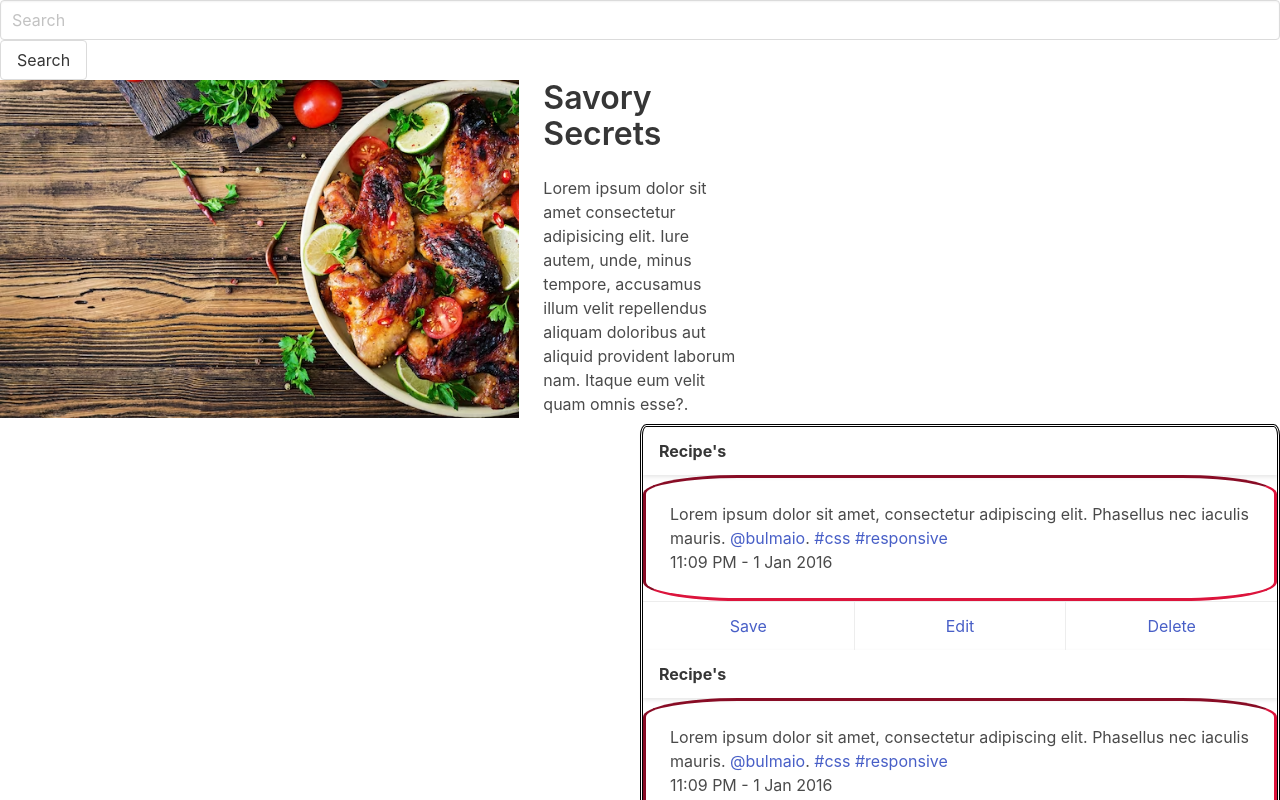
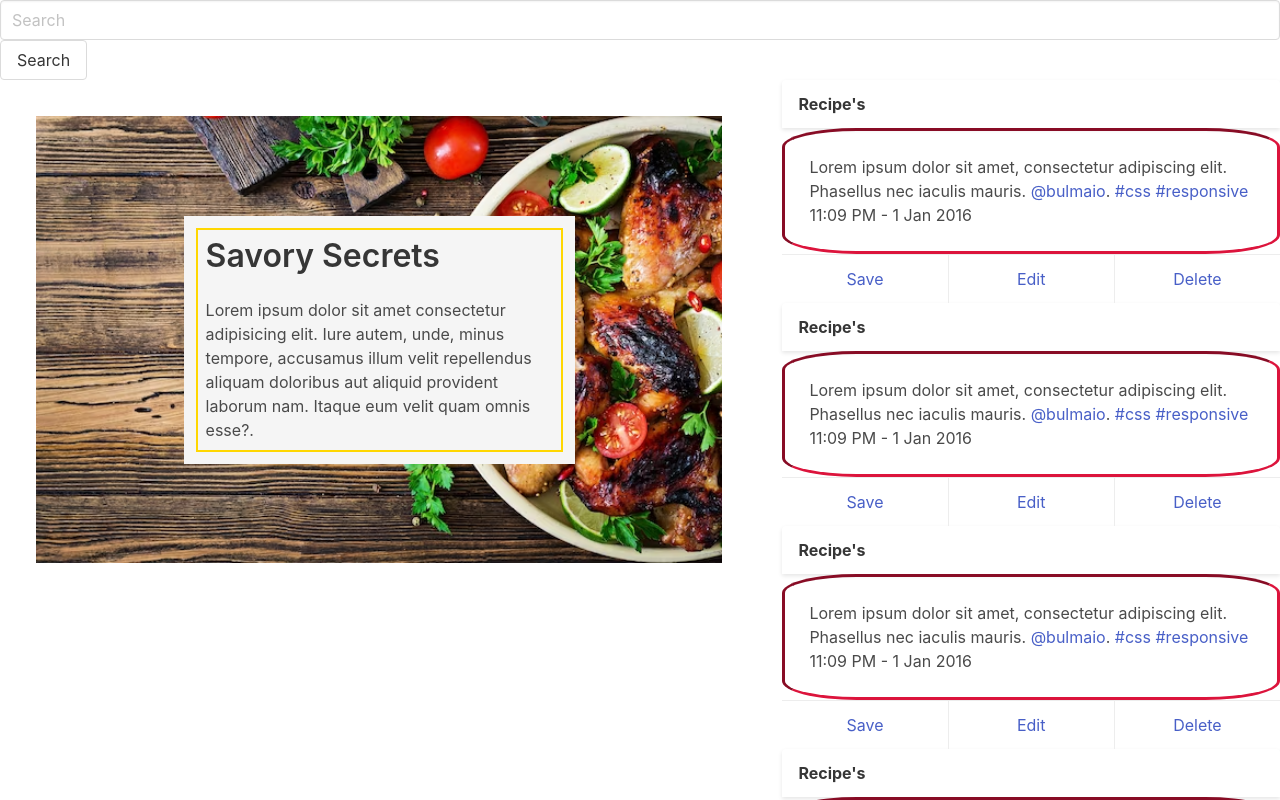
Before and after one commit to elsie-d/group-eight-recipe-project, a plain HTML site: page index.html in a window 1280 px wide. Shown: the top 800 px of the page. Drawn offline with nearby package versions, Linux system fonts and the light colour scheme.

Commit message:
styled colums, page layout and intro img container

```diff
--- a/assets/scipt.css
+++ /dev/null
@@ -1,19 +0,0 @@
-.container-2 {
-    width: 50%;
-    margin-left: 50%;
-    border-style: double;
-    border-radius: 1%;
-    border-color: black;
-}
-
-.card-content {
-    border-style: inset;
-    border-color: crimson;
-    border-radius: 15%;
-}
-.card-styles {
-    border-style: groove;
-    border-color: black;
-    padding: 5px;
-
-}
--- /dev/null
+++ b/assets/style.css
@@ -0,0 +1,45 @@
+.container-1 {
+    /* min-height: 70vh; */
+   position: relative;
+   height: fit-content;
+}
+
+.intro {
+    position: absolute;
+    left: 0;
+    top: 0;
+    width: 100%;
+    height: 100%;
+    /* opacity: 0; */
+}
+
+.intro-content {
+    opacity: 1;
+    background-color: aqua;
+    width: 50%;
+    height: fit-content;
+}
+
+.border {
+    border: 2px solid gold;
+
+}
+/* .container-2 {
+    width: 50%;
+    margin-left: 50%;
+    border-style: double;
+    border-radius: 1%;
+    border-color: black;
+} */
+
+.card-content {
+    border-style: inset;
+    border-color: crimson;
+    border-radius: 15%;
+}
+.card-styles {
+    border-style: groove;
+    border-color: black;
+    padding: 5px;
+
+}
--- a/index.html
+++ b/index.html
@@ -6,7 +6,7 @@
   <meta name="viewport" content="width=device-width, initial-scale=1.0">
   <title>Savory-Secrets</title>
   <link rel="stylesheet" href="https://cdn.jsdelivr.net/npm/bulma@0.9.4/css/bulma.min.css">
-    <link rel="stylesheet" href="./assets/scipt.css">
+  <link rel="stylesheet" href="./assets/style.css">
 </head>
 
 <body>
@@ -18,13 +18,12 @@
   </div>
   <!--End Search Bar-->
 
-
-        <div class="container-1">
   <div class="columns">
-                <div class="column is-5">
-                    <img src="assets/chicken-wings-barbecue.jpeg" alt="Primary Image" class="primary-image">
-                </div>
-                <div class="column is-2">
+    <div class="container-1 column is-three-fifths p-6">
+      <img src="assets/chicken-wings-barbecue.jpeg" alt="Primary Image" class="image is-fullwidth">
+      <div class="intro is-flex is-justify-content-center is-align-items-center">
+        <div class="intro-content p-3 has-background-light">
+          <div class="border p-2">
           <h1 class="title">Savory Secrets</h1>
           <p>Lorem ipsum dolor sit amet consectetur adipisicing elit. Iure autem, unde, minus tempore,
             accusamus illum velit repellendus aliquam doloribus aut aliquid provident laborum nam. Itaque
@@ -32,9 +31,10 @@
         </div>
       </div>
       </div>
+    </div>
 
 
-    <div class="container-2">
+    <div class="container-2 column">
       <div class="card-1">
         <header class="card-header">
           <p class="card-header-title">
@@ -161,7 +161,7 @@
         </div>
       </div>
     </div>
-
+  </div>
   <footer class="footer">
     <div class="content has-text-centered">
       <p>
```
Lines whose indentation alone changed are shown as unchanged.
